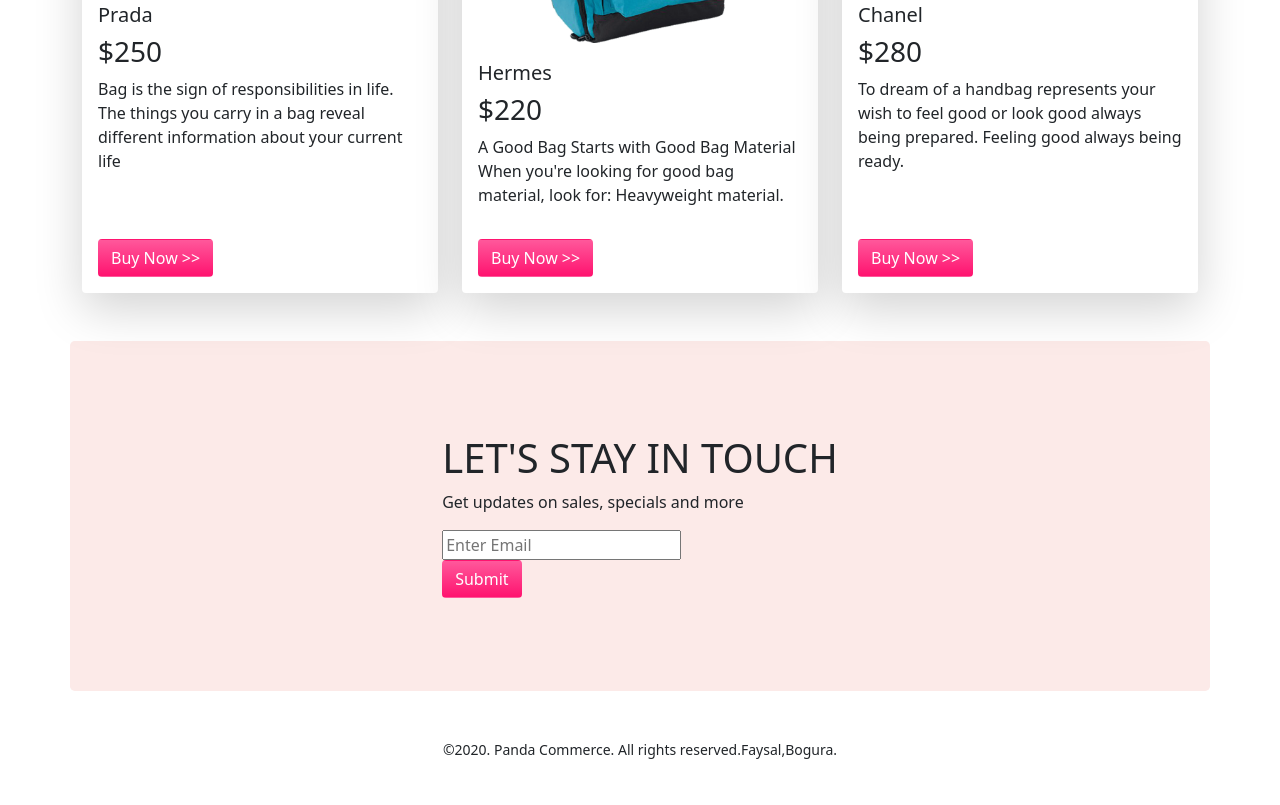
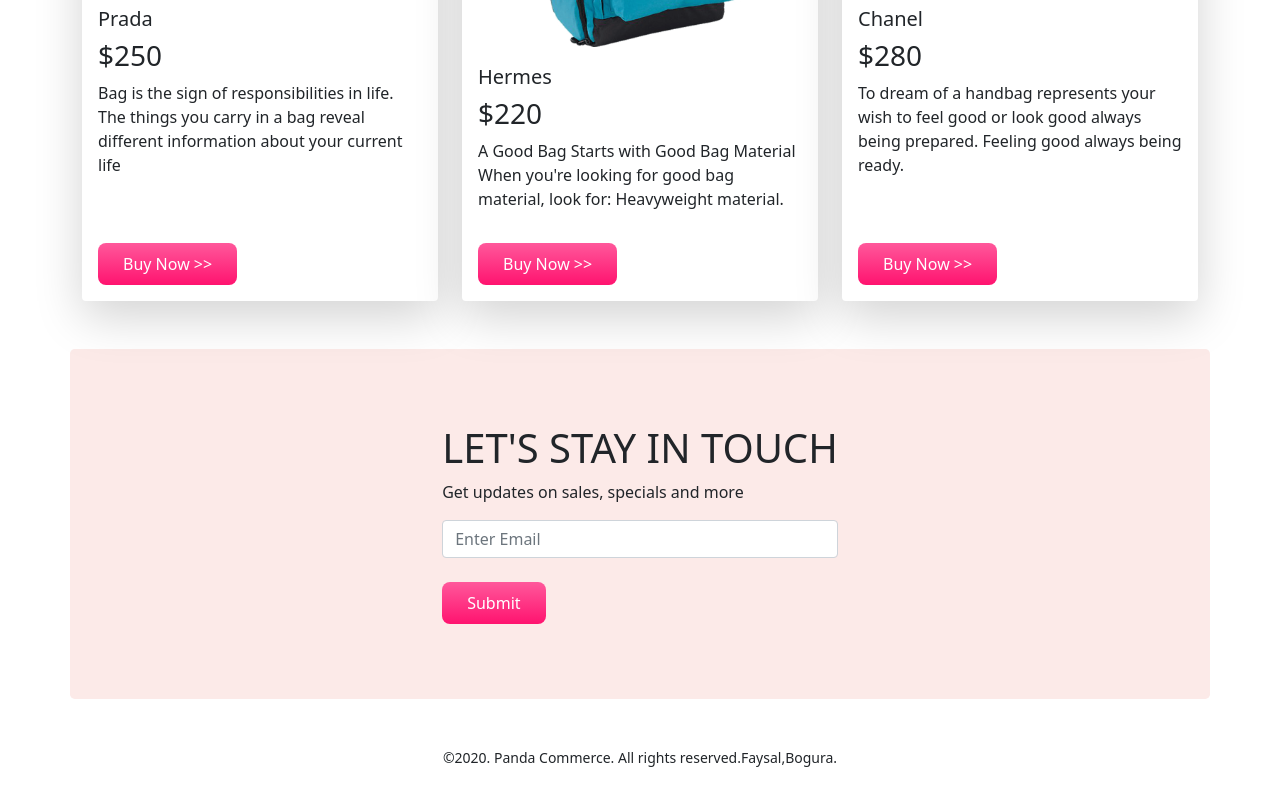
Before and after one commit to Faysal-Hasan-FED/panda-commerce-, a plain HTML site: page index.html in a window 1280 px wide. Shown: the part 1707-2512 px from the top of the page. Drawn offline with nearby package versions, Linux system fonts and the light colour scheme.

Commit message:
style changed

```diff
--- a/css/style.css
+++ b/css/style.css
@@ -4,6 +4,9 @@
 
 .panda-btn{
     background-image: linear-gradient(to bottom, #FF589B 0%, #FF136F 100%);
+    border: none;
+    border-radius: 8px;
+    padding: 9px 25px;
 }
 
 .categories img{
--- a/index.html
+++ b/index.html
@@ -267,7 +267,7 @@
             <div>
                 <h1>LET'S STAY IN TOUCH</h1>
                 <p>Get updates on sales, specials and more</p>
-                <input type="email" name="email" id="email" placeholder="Enter Email">
+                <input class="form-control" type="email" name="email" id="email" placeholder="Enter Email">
                 <br>
                 <button class="btn text-white panda-btn text-white">Submit</button>
             </div>
```
